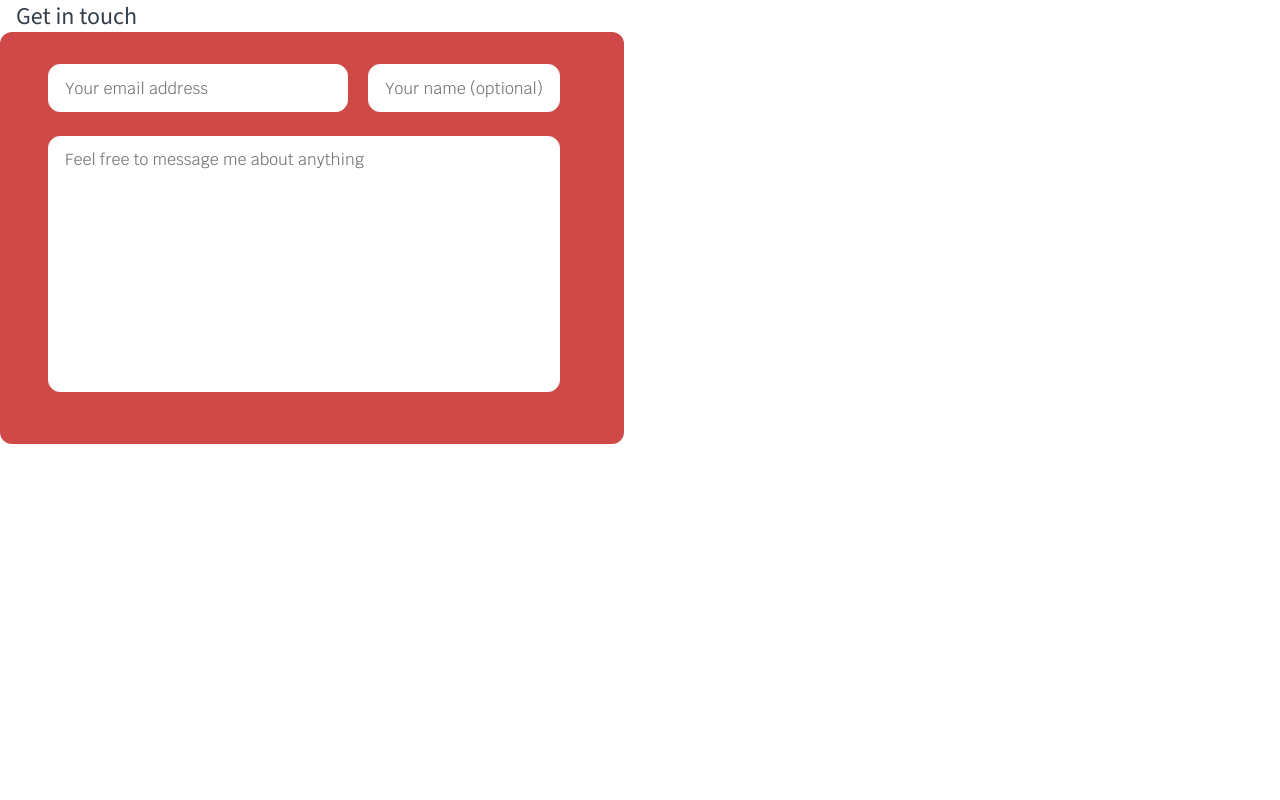
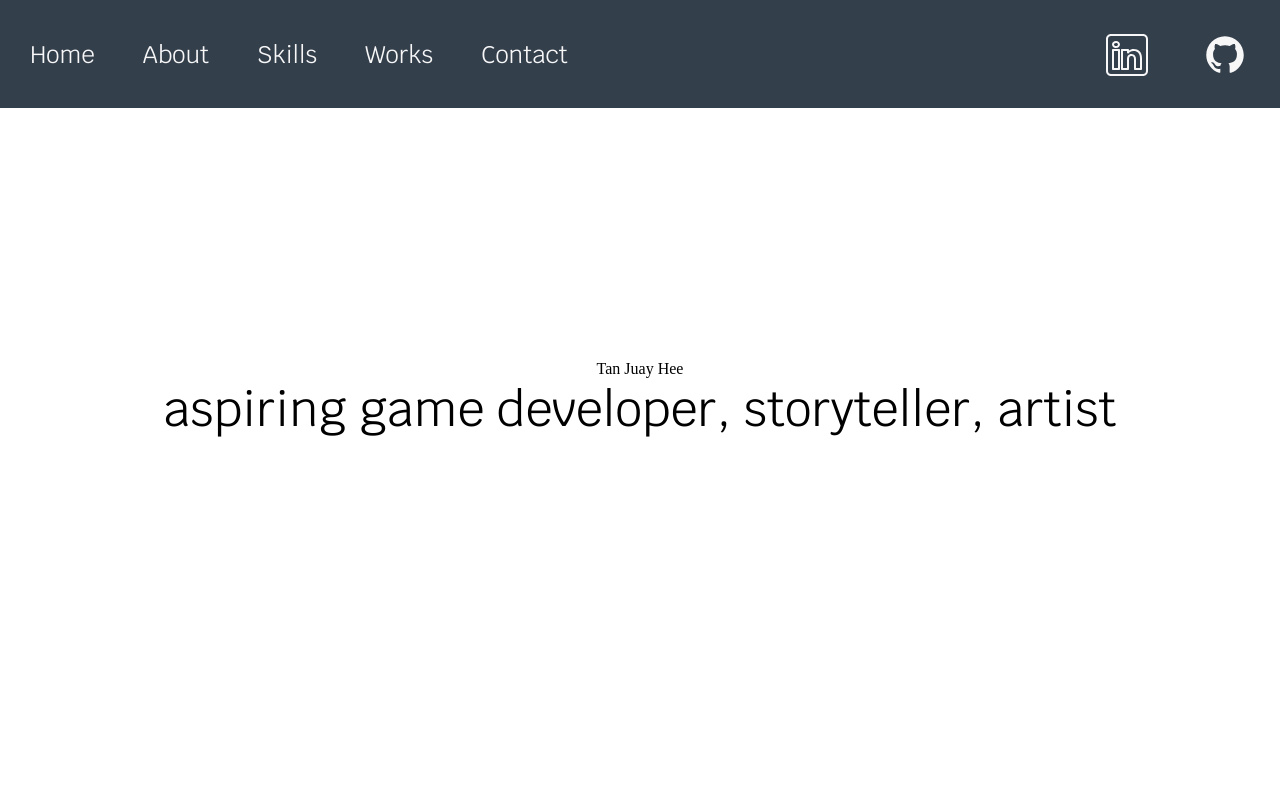
Before and after one commit to juayhee/portfolio-site, a React (Vite) app: page / in a window 1280 px wide. Shown: the top 800 px of the page. Built offline with nearby package versions, Linux system fonts and the light colour scheme.

Commit message:
reset entry

```diff
--- a/src/main.tsx
+++ b/src/main.tsx
@@ -1,9 +1,9 @@
 import React from "react";
 import ReactDOM from "react-dom/client";
-import Contact from "./components/Contact/Contact.tsx";
+import App from "./components/App/App.tsx"
 
 ReactDOM.createRoot(document.getElementById("root") as HTMLElement).render(
   <React.StrictMode>
-    <Contact />
+    <App />
   </React.StrictMode>
 );
```
